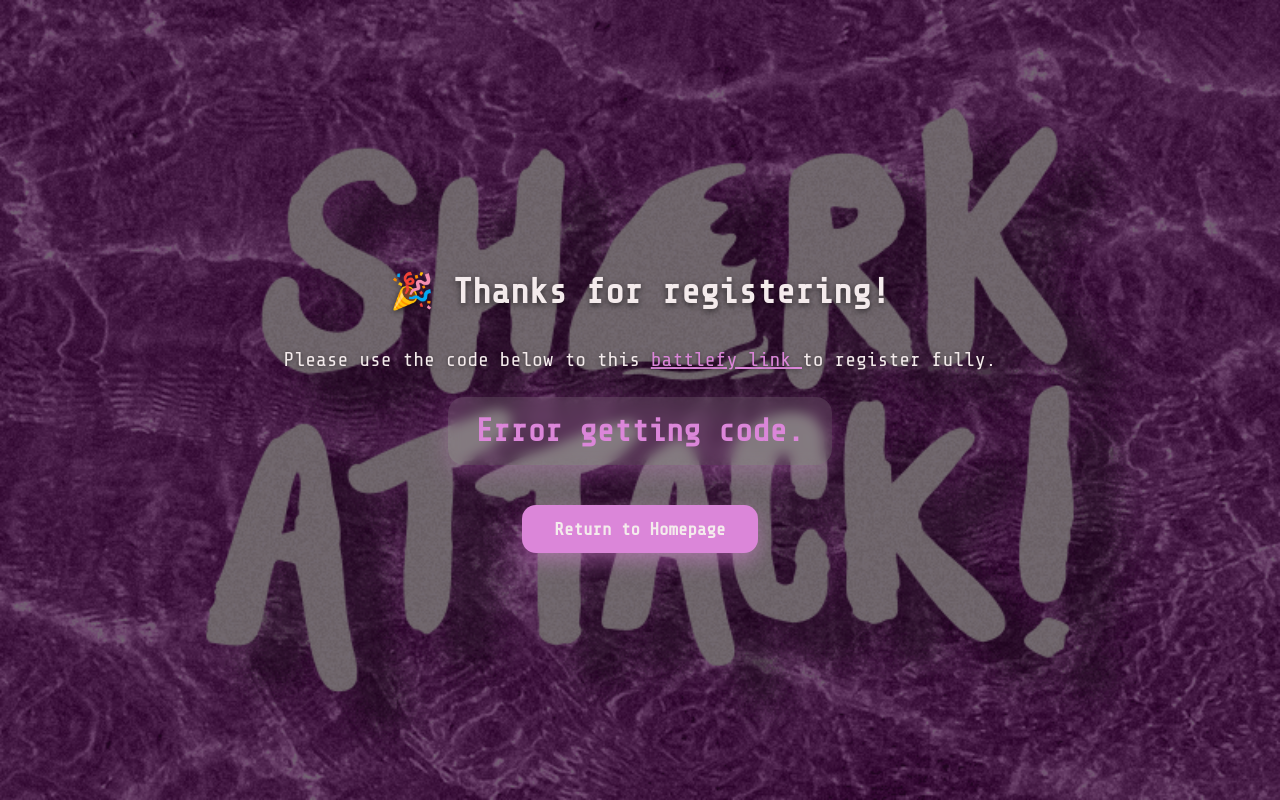
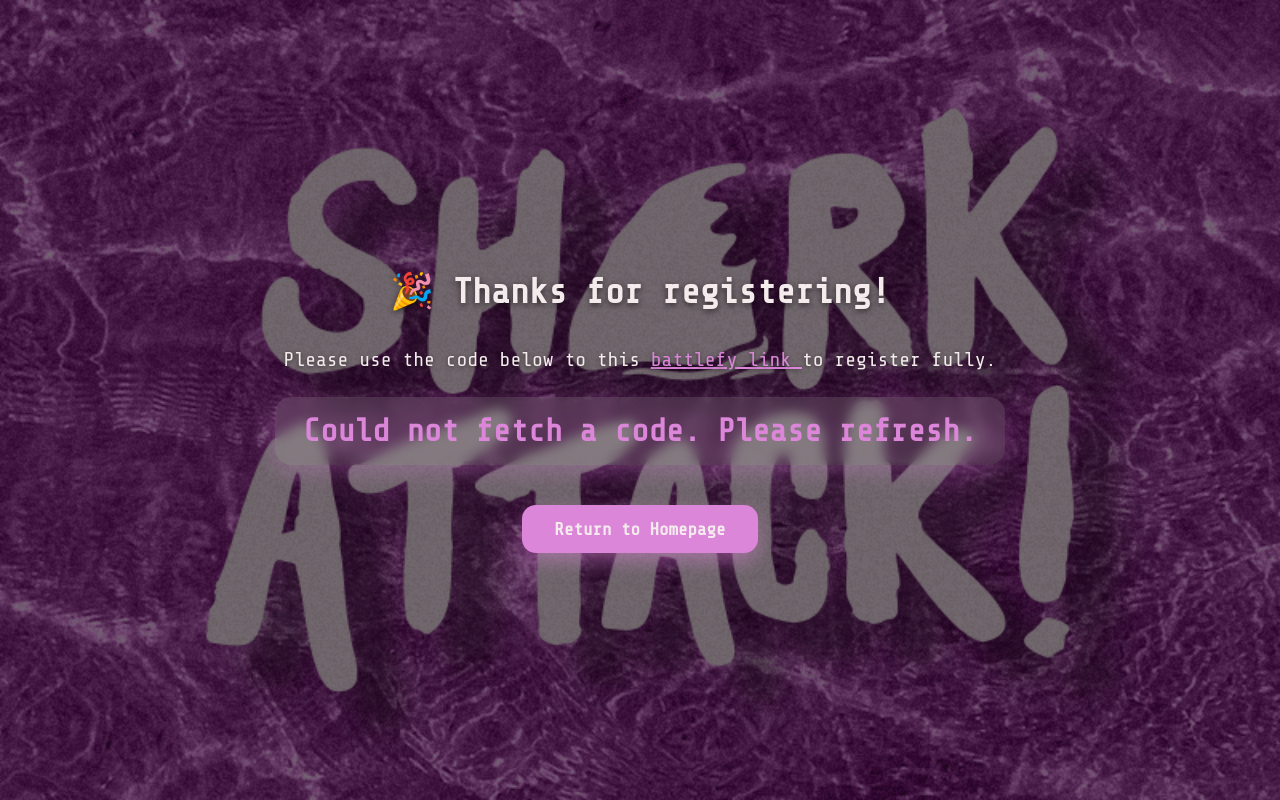
Before and after one commit to kalethelandshark/sharkattack-site, a plain HTML site: page thanks.html in a window 1280 px wide. Drawn offline with nearby package versions, Linux system fonts and the light colour scheme; no server answers.

Commit message:
Update thanks.html

```diff
--- a/thanks.html
+++ b/thanks.html
@@ -117,15 +117,20 @@
   </div>
 
   <script>
-    fetch('https://sharkattack-backend.onrender.com/api/get-code')
-      .then(response => response.json())
-      .then(data => {
-        document.getElementById('code').textContent = data.code;
-      })
-      .catch(err => {
-        document.getElementById('code').textContent = 'Error getting code.';
-      });
-  </script>
+(async () => {
+  const el = document.getElementById('code');
+  try {
+    const r = await fetch('/api/get-code', { method: 'GET' });
+    if (!r.ok) throw new Error(`${r.status} ${r.statusText}`);
+    const data = await r.json();
+    el.textContent = data.code || 'OUT-OF-CODES';
+  } catch (e) {
+    console.error(e);
+    el.textContent = 'Could not fetch a code. Please refresh.';
+  }
+})();
+</script>
+
 
 </body>
 </html>
```
